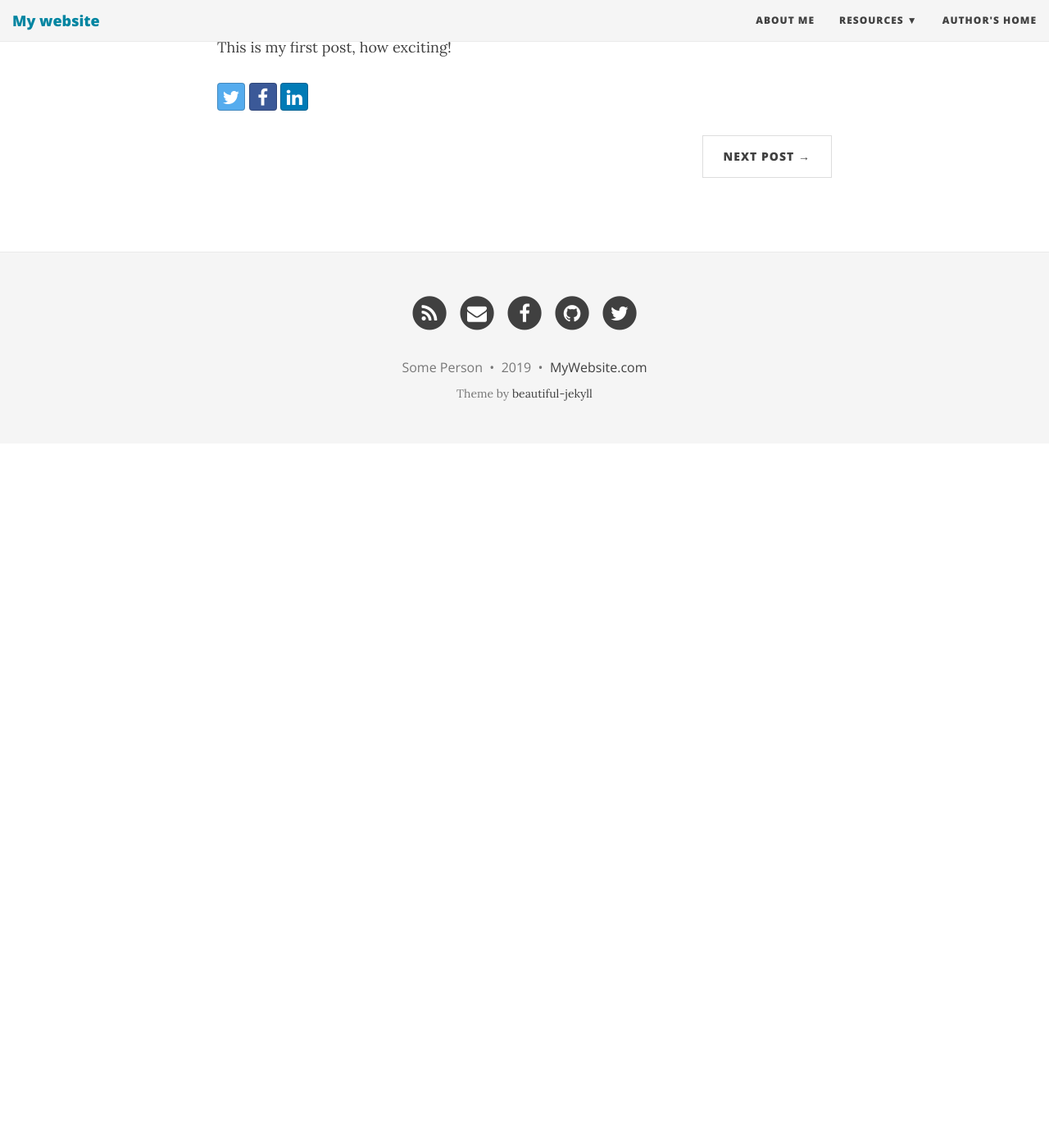
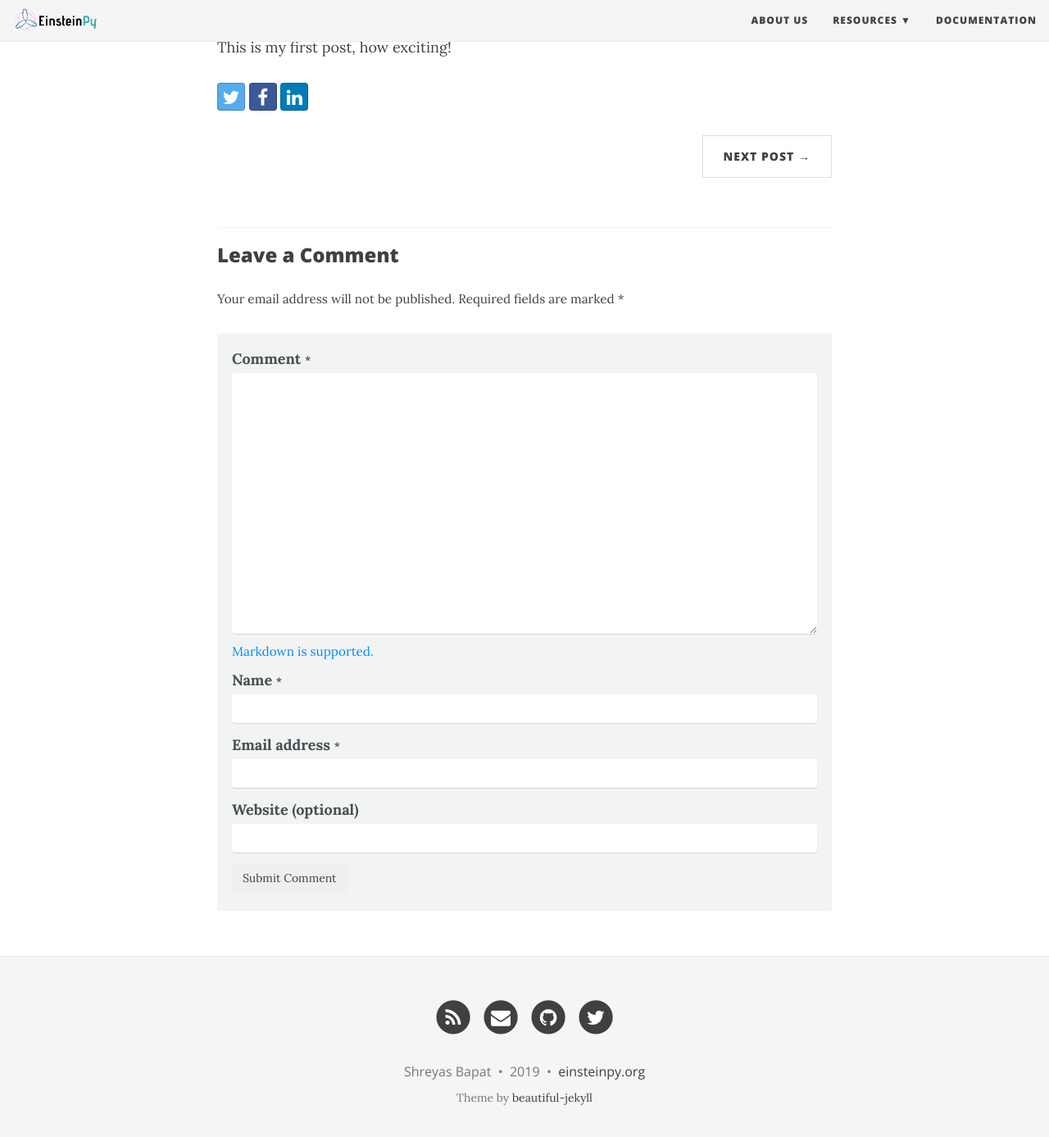
Before and after one commit to einsteinpy/blog.einsteinpy.org, a Jekyll site: the page built from _posts/2015-01-04-first-post.md, in a window 1280 px wide and 1400 px high, scrolled down 227 px. Shown: the top 1387 px of the window at 82% size. Built offline with Jekyll 4.4.1, drawn with Linux system fonts in a browser that asks for light colours; nearby versions of some CDN libraries; before the commit the page ends 900 px from its top, so only the background shows below that.

Commit message:
Configurations

```diff
--- a/_config.yml
+++ b/_config.yml
@@ -4,7 +4,7 @@
 # baseurl is the website's URL without the hostname
 
 # If you are building a simple GitHub user page (https://username.github.io) then use these settings:
-url: "https://username.github.io"
+url: "https://einsteinpy.github.io"
 baseurl: ""
 
 # If you are building a GitHub project page then use these settings:
@@ -14,29 +14,29 @@ baseurl: ""
 # Of course don't forget to change the username and projectname to YOUR username and project
 
 # Name of website
-title: My website
+title: EinsteinPy
 
 # Short description of your site
-description: A virtual proof that name is awesome!
+description: Python modules for solving General Relativity!
 
 # --- Navigation bar options --- #
 
 # List of links in the navigation bar
 navbar-links:
-  About Me: "aboutme"
+  About Us: "aboutus"
   Resources:
     - Beautiful Jekyll: "http://deanattali.com/beautiful-jekyll/"
     - Learn markdown: "http://www.markdowntutorial.com/"
     - GitHub Pages: "https://pages.github.com/"
-  Author's home: "http://deanattali.com"
+  Documentation: "https://einsteinpy.readthedocs.io/"
 
 # Image to show in the navigation bar - image must be a square (width = height)
 # Remove this parameter if you don't want an image in the navbar
-avatar: "/img/avatar-icon.png"
+avatar: "/img/logo1.jpg"
 
 # If you want to have an image logo in the top-left corner instead of the title text,
 # then specify the following parameter
-# title-img: /path/to/image
+title-img: "/img/logo.png"
 
 # --- Background colour/image options --- #
 
@@ -64,7 +64,7 @@ footer-link-col: "#404040"
 # Change all these values or delete the ones you don't want.
 # Important: you must keep the "name" parameter, everything else you can remove
 author:
-  name: Some Person
+  name: Shreyas Bapat
 
 # Select your active Social Network Links.
 # Uncomment the links you want to show in the footer and add your information to each link.
@@ -72,10 +72,9 @@ author:
 # If you want to add a new link that isn't here, you'll need to also edit the file _data/SocialNetworks.yml
 social-network-links:
   rss: true
-  email: "someone@example.com"
-  facebook: daattali
-  github: daattali
-  twitter: daattali
+  email: "einsteinpy-dev@groups.io"
+  github: einsteinpy
+  twitter: einsteinpy
 #  reddit: yourname
 #  google-plus: +DeanAttali
 #  linkedin: daattali
@@ -99,7 +98,7 @@ share-links-active:
 
 # How to display the link to the website in the footer
 # Remove this if you don't want a link in the footer
-url-pretty: "MyWebsite.com"  # eg. "deanattali.com/beautiful-jekyll"
+url-pretty: "einsteinpy.org"  # eg. "deanattali.com/beautiful-jekyll"
 
 # --- Web Statistics Section --- #
 
@@ -131,8 +130,8 @@ url-pretty: "MyWebsite.com"  # eg. "deanattali.com/beautiful-jekyll"
 
 # Staticman support
 staticman:
-  repository : # GitHub username/repository eg. "daattali/beautiful-jekyll"
-  branch     : # eg. "master" If you're not using `master` branch, then you also need to update the `branch` parameter in `staticman.yml`
+  repository : einsteinpy/einsteinpy.github.io # GitHub username/repository eg. "daattali/beautiful-jekyll"
+  branch     : master # eg. "master" If you're not using `master` branch, then you also need to update the `branch` parameter in `staticman.yml`
   endpoint   : # URL of your own deployment (with trailing slash) (will fallback to a public GitLab instance)
   reCaptcha:
     # reCaptcha for Staticman (OPTIONAL)
```
Also changed, not shown: img/avatar-icon.png (deleted), img/logo.png (added), img/logo1.jpg (added).
